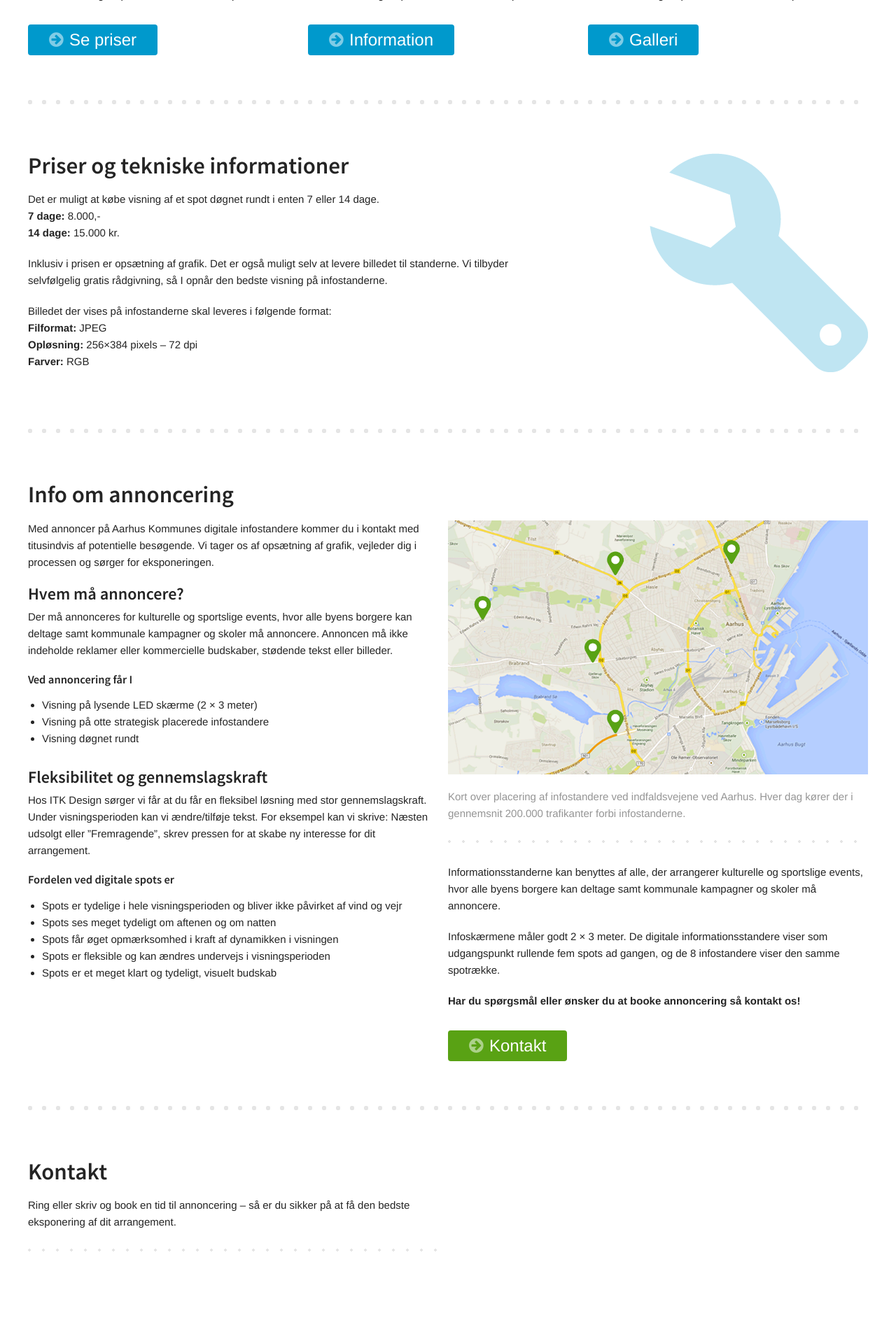
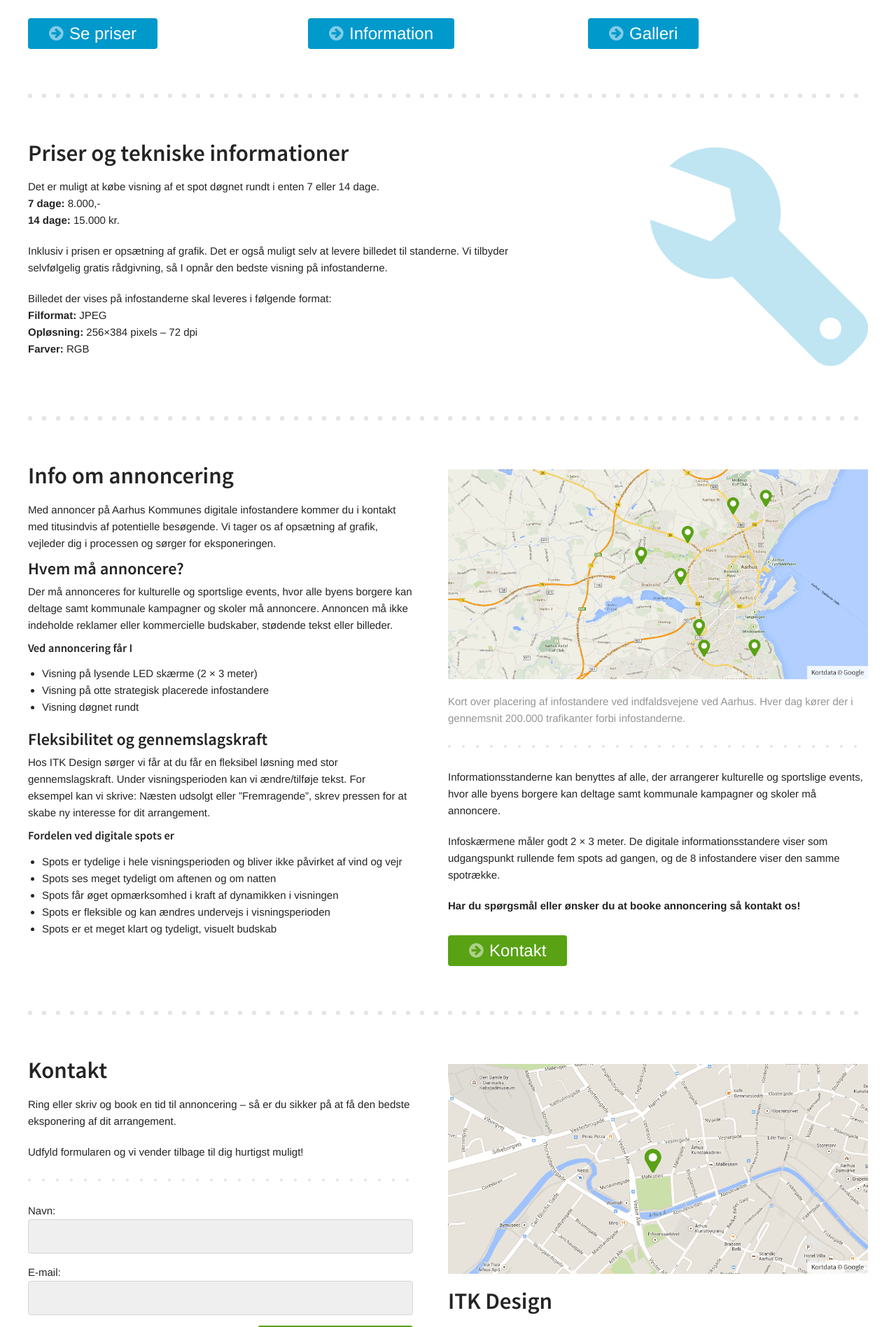
Before and after one commit to AHNDK/infostanderaarhus, a PHP site: page / in a window 1280 px wide. Shown: the part 783-2680 px from the top of the page at 70% size. Before the commit the page ends 2572 px from the top, so only its background shows below. Run offline with PHP 8.4, Linux system fonts and the light colour scheme; some web fonts are replaced.

Commit message:
Added images, added contact markup and styling

```diff
--- a/css/infostanderaarhus.styles.css
+++ b/css/infostanderaarhus.styles.css
@@ -620,46 +620,15 @@ ul li {
  *
  * @author magnify
  */
-/* line 10, ../sass/framework/_forms.scss */
+/* line 9, ../sass/framework/_forms.scss */
 input,
-textarea,
-select {
+textarea {
   font-family: "Source Sans Pro", "Helvetica Neue", Helvetica, "Lucida Sans Unicode", Arial, sans-serif;
   font-size: 100%;
   letter-spacing: 1px;
 }
 
-/* line 16, ../sass/framework/_forms.scss */
-select {
-  -webkit-transition: all 0.15s linear;
-  -moz-transition: all 0.15s linear;
-  -o-transition: all 0.15s linear;
-  transition: all 0.15s linear;
-  -webkit-border-radius: 8px;
-  -moz-border-radius: 8px;
-  -ms-border-radius: 8px;
-  -o-border-radius: 8px;
-  border-radius: 8px;
-  -webkit-box-sizing: border-box;
-  -moz-box-sizing: border-box;
-  box-sizing: border-box;
-  background-image: -webkit-gradient(linear, 50% 0%, 50% 100%, color-stop(0%, #efefef), color-stop(100%, #fbfbfb));
-  background-image: -webkit-linear-gradient(#efefef, #fbfbfb);
-  background-image: -moz-linear-gradient(#efefef, #fbfbfb);
-  background-image: -o-linear-gradient(#efefef, #fbfbfb);
-  background-image: linear-gradient(#efefef, #fbfbfb);
-  border: 1px solid #d5d5d5;
-  padding: 8px;
-}
-
-/* line 27, ../sass/framework/_forms.scss */
-select:not([multiple="multiple"]) {
-  height: 36px;
-  /* Required for setting height in webkit browsers on mac */
-  -webkit-appearance: menulist-button;
-}
-
-/* line 43, ../sass/framework/_forms.scss */
+/* line 25, ../sass/framework/_forms.scss */
 input[type="text"],
 input[type="password"],
 input[type="date"],
@@ -683,16 +652,17 @@ textarea {
   -webkit-box-sizing: border-box;
   -moz-box-sizing: border-box;
   box-sizing: border-box;
-  background-color: white;
-  border: 1px solid rgba(0, 0, 0, 0.4);
+  border: 1px solid #d5d5d5;
   display: block;
+  margin-bottom: 15px;
+  min-height: 15px;
+  min-width: 100%;
+  padding: 15px;
+  background-color: #efefef;
   font-family: "Source Sans Pro", "Helvetica Neue", Helvetica, "Lucida Sans Unicode", Arial, sans-serif;
   font-size: 100%;
-  min-height: 15px;
-  margin-bottom: 15px;
-  padding: 15px;
 }
-/* line 58, ../sass/framework/_forms.scss */
+/* line 41, ../sass/framework/_forms.scss */
 input[type="text"]:focus,
 input[type="password"]:focus,
 input[type="date"]:focus,
@@ -704,11 +674,11 @@ input[type="tel"]:focus,
 input[type="time"]:focus,
 input[type="url"]:focus,
 textarea:focus {
+  border: 1px solid #5d1a09;
   background-color: #f7f7f7;
-  border: 1px solid #5d1a09;
   color: black;
 }
-/* line 64, ../sass/framework/_forms.scss */
+/* line 48, ../sass/framework/_forms.scss */
 input[type="text"][disabled],
 input[type="password"][disabled],
 input[type="date"][disabled],
@@ -723,8 +693,8 @@ textarea[disabled] {
   -webkit-box-shadow: 0 0 0;
   -moz-box-shadow: 0 0 0;
   box-shadow: 0 0 0;
+  border: 1px solid #efefef;
   background-color: #fbfbfb;
-  border: 1px solid #efefef;
 }
 
 /**
@@ -734,36 +704,45 @@ textarea[disabled] {
  */
 /* Base button */
 /* line 9, ../sass/framework/_buttons.scss */
-.contact-box--link, .info--link, .focus-box--link {
+.contact-box--link, .info--link, .contact-form--button, .focus-box--link {
   -webkit-border-radius: 4px;
   -moz-border-radius: 4px;
   -ms-border-radius: 4px;
   -o-border-radius: 4px;
   border-radius: 4px;
+  border: 0;
   display: inline-block;
   line-height: 1;
+  color: white;
 }
-/* line 17, ../sass/framework/_buttons.scss */
-.contact-box--link:link, .info--link:link, .focus-box--link:link, .contact-box--link:visited
+/* line 20, ../sass/framework/_buttons.scss */
+.contact-box--link:link, .info--link:link, .contact-form--button:link, .focus-box--link:link, .contact-box--link:visited
 .contact-box--link:hover, .info--link:visited
+.contact-box--link:hover, .contact-form--button:visited
 .contact-box--link:hover, .focus-box--link:visited
 .contact-box--link:hover, .contact-box--link:visited
 .info--link:hover, .info--link:visited
+.info--link:hover, .contact-form--button:visited
 .info--link:hover, .focus-box--link:visited
 .info--link:hover, .contact-box--link:visited
+.contact-form--button:hover, .info--link:visited
+.contact-form--button:hover, .contact-form--button:visited
+.contact-form--button:hover, .focus-box--link:visited
+.contact-form--button:hover, .contact-box--link:visited
 .focus-box--link:hover, .info--link:visited
+.focus-box--link:hover, .contact-form--button:visited
 .focus-box--link:hover, .focus-box--link:visited
 .focus-box--link:hover {
   color: white;
   text-decoration: none;
 }
-/* line 22, ../sass/framework/_buttons.scss */
-.contact-box--link [class^="icon-"], .info--link [class^="icon-"], .focus-box--link [class^="icon-"] {
+/* line 25, ../sass/framework/_buttons.scss */
+.contact-box--link [class^="icon-"], .info--link [class^="icon-"], .contact-form--button [class^="icon-"], .focus-box--link [class^="icon-"] {
   margin-right: 5px;
   color: rgba(255, 255, 255, 0.5);
 }
 
-/* line 29, ../sass/framework/_buttons.scss */
+/* line 32, ../sass/framework/_buttons.scss */
 .contact-box--link {
   padding-top: 15px;
   padding-right: 40px;
@@ -772,8 +751,8 @@ textarea[disabled] {
   font-size: 220%;
 }
 
-/* line 38, ../sass/framework/_buttons.scss */
-.focus-box--link, .info--link {
+/* line 41, ../sass/framework/_buttons.scss */
+.focus-box--link, .info--link, .contact-form--button {
   padding-top: 10px;
   padding-right: 30px;
   padding-bottom: 10px;
@@ -782,35 +761,35 @@ textarea[disabled] {
 }
 
 /* Action button */
-/* line 48, ../sass/framework/_buttons.scss */
-.contact-box--link, .info--link {
+/* line 51, ../sass/framework/_buttons.scss */
+.contact-box--link, .info--link, .contact-form--button {
   background-color: #59a214;
 }
-/* line 54, ../sass/framework/_buttons.scss */
-.contact-box--link:focus, .info--link:focus, .contact-box--link:hover, .info--link:hover {
+/* line 57, ../sass/framework/_buttons.scss */
+.contact-box--link:focus, .info--link:focus, .contact-form--button:focus, .contact-box--link:hover, .info--link:hover, .contact-form--button:hover {
   background-color: #65b917;
 }
-/* line 58, ../sass/framework/_buttons.scss */
-.contact-box--link:active, .info--link:active {
+/* line 61, ../sass/framework/_buttons.scss */
+.contact-box--link:active, .info--link:active, .contact-form--button:active {
   background-color: #4d8b11;
 }
 
 /* Link button */
-/* line 65, ../sass/framework/_buttons.scss */
+/* line 68, ../sass/framework/_buttons.scss */
 .focus-box--link {
   background-color: #0099cc;
 }
-/* line 71, ../sass/framework/_buttons.scss */
+/* line 74, ../sass/framework/_buttons.scss */
 .focus-box--link:focus, .focus-box--link:hover {
   background-color: #00ace6;
 }
-/* line 75, ../sass/framework/_buttons.scss */
+/* line 78, ../sass/framework/_buttons.scss */
 .focus-box--link:active {
   background-color: #0086b3;
 }
 
 /* Don't use native buttons on iOS */
-/* line 83, ../sass/framework/_buttons.scss */
+/* line 86, ../sass/framework/_buttons.scss */
 input[type=submit].button,
 button.button {
   -webkit-appearance: none;
@@ -818,7 +797,7 @@ button.button {
 
 /* Correct FF button padding */
 @-moz-document url-prefix() {
-  /* line 94, ../sass/framework/_buttons.scss */
+  /* line 97, ../sass/framework/_buttons.scss */
   button::-moz-focus-inner,
   input[type="reset"]::-moz-focus-inner,
   input[type="button"]::-moz-focus-inner,
@@ -849,12 +828,23 @@ body:after {
   clear: both;
 }
 
-/* line 13, ../sass/layout/_layout.scss */
+/* line 17, ../sass/layout/_layout.scss */
+h1,
+h2,
+h3,
+h4,
+h5,
+h6 {
+  /* Correct for font line height */
+  margin-top: -9px;
+}
+
+/* line 22, ../sass/layout/_layout.scss */
 figure {
   background: url("/images/dot-small.png") 0 bottom repeat-x;
 }
 
-/* line 17, ../sass/layout/_layout.scss */
+/* line 26, ../sass/layout/_layout.scss */
 figcaption {
   margin-bottom: 30px;
   padding-top: 20px;
@@ -862,14 +852,14 @@ figcaption {
   color: #959595;
 }
 
-/* line 26, ../sass/layout/_layout.scss */
+/* line 35, ../sass/layout/_layout.scss */
 .header--inner, .primary-content--inner, .secondary-content, .prices, .info, .footer {
   max-width: 1200px;
   margin-right: auto;
   margin-left: auto;
 }
 
-/* line 33, ../sass/layout/_layout.scss */
+/* line 42, ../sass/layout/_layout.scss */
 .header {
   float: left;
   width: 100%;
@@ -889,12 +879,12 @@ figcaption {
   background: rgba(255, 255, 255, 0.75) url("/images/header-colors.png") left bottom repeat-x;
 }
 
-/* line 39, ../sass/layout/_layout.scss */
+/* line 48, ../sass/layout/_layout.scss */
 .header--inner {
   min-height: 80px;
 }
 
-/* line 45, ../sass/layout/_layout.scss */
+/* line 54, ../sass/layout/_layout.scss */
 .logo {
   float: left;
   width: 50%;
@@ -916,7 +906,7 @@ figcaption {
   margin-top: 15px;
 }
 
-/* line 52, ../sass/layout/_layout.scss */
+/* line 61, ../sass/layout/_layout.scss */
 .navigation {
   float: right;
   width: 50%;
@@ -941,31 +931,31 @@ figcaption {
   text-align: right;
   /* Links in navigation */
 }
-/* line 63, ../sass/layout/_layout.scss */
+/* line 72, ../sass/layout/_layout.scss */
 .navigation a {
   margin-left: 50px;
 }
-/* line 67, ../sass/layout/_layout.scss */
+/* line 76, ../sass/layout/_layout.scss */
 .navigation a:link {
   color: gray;
   text-decoration: none;
 }
-/* line 72, ../sass/layout/_layout.scss */
+/* line 81, ../sass/layout/_layout.scss */
 .navigation a:visited {
   color: #404040;
 }
-/* line 76, ../sass/layout/_layout.scss */
+/* line 85, ../sass/layout/_layout.scss */
 .navigation a:hover {
   color: #007aa3;
 }
-/* line 80, ../sass/layout/_layout.scss */
+/* line 89, ../sass/layout/_layout.scss */
 .navigation a:focus {
   color: #0099cc;
 }
 
 /* Primary content
    ========================================================================== */
-/* line 89, ../sass/layout/_layout.scss */
+/* line 98, ../sass/layout/_layout.scss */
 .primary-content {
   clear: both;
   -webkit-background-size: cover;
@@ -978,7 +968,7 @@ figcaption {
   background-repeat: no-repeat;
 }
 
-/* line 104, ../sass/layout/_layout.scss */
+/* line 113, ../sass/layout/_layout.scss */
 .primary-content--image {
   display: inline-block;
   margin-top: 50px;
@@ -986,7 +976,7 @@ figcaption {
 
 /* Contact box
    ========================================================================== */
-/* line 113, ../sass/layout/_layout.scss */
+/* line 122, ../sass/layout/_layout.scss */
 .contact-box--content {
   -webkit-box-sizing: border-box;
   -moz-box-sizing: border-box;
@@ -999,18 +989,18 @@ figcaption {
   vertical-align: top;
 }
 
-/* line 125, ../sass/layout/_layout.scss */
+/* line 134, ../sass/layout/_layout.scss */
 .contact-box--heading {
   font-size: 300%;
 }
 
-/* line 129, ../sass/layout/_layout.scss */
+/* line 138, ../sass/layout/_layout.scss */
 .contact-box--lead {
   margin-bottom: 20px;
   font-size: 160%;
 }
 
-/* line 135, ../sass/layout/_layout.scss */
+/* line 144, ../sass/layout/_layout.scss */
 .contact-box--text {
   margin-bottom: 30px;
   font-family: "Source Sans Pro Light";
@@ -1019,7 +1009,7 @@ figcaption {
 
 /* Secondary content
    ========================================================================== */
-/* line 151, ../sass/layout/_layout.scss */
+/* line 160, ../sass/layout/_layout.scss */
 .secondary-content {
   clear: both;
   *position: relative;
@@ -1040,7 +1030,7 @@ figcaption {
 
 /* Focus boxes
    ========================================================================== */
-/* line 166, ../sass/layout/_layout.scss */
+/* line 175, ../sass/layout/_layout.scss */
 .focus-box--first {
   float: left;
   width: 33.33333%;
@@ -1059,7 +1049,7 @@ figcaption {
   _overflow-y: visible;
 }
 
-/* line 170, ../sass/layout/_layout.scss */
+/* line 179, ../sass/layout/_layout.scss */
 .focus-box--second {
   float: left;
   width: 33.33333%;
@@ -1078,7 +1068,7 @@ figcaption {
   _overflow-y: visible;
 }
 
-/* line 174, ../sass/layout/_layout.scss */
+/* line 183, ../sass/layout/_layout.scss */
 .focus-box--third {
   float: right;
   width: 33.33333%;
@@ -1097,7 +1087,7 @@ figcaption {
   _overflow-y: visible;
 }
 
-/* line 180, ../sass/layout/_layout.scss */
+/* line 189, ../sass/layout/_layout.scss */
 .focus-box--first,
 .focus-box--second,
 .focus-box--third {
@@ -1105,21 +1095,21 @@ figcaption {
   padding-left: 0;
 }
 
-/* line 185, ../sass/layout/_layout.scss */
+/* line 194, ../sass/layout/_layout.scss */
 .focus-box--content {
   margin-bottom: 30px;
 }
 
 /* Prices
    ========================================================================== */
-/* line 198, ../sass/layout/_layout.scss */
+/* line 207, ../sass/layout/_layout.scss */
 .prices {
   margin-bottom: 70px;
   padding-bottom: 70px;
   background: url("/images/dot-large.png") 0 bottom repeat-x;
 }
 
-/* line 207, ../sass/layout/_layout.scss */
+/* line 216, ../sass/layout/_layout.scss */
 .prices--inner {
   *position: relative;
   *zoom: 1;
@@ -1135,12 +1125,12 @@ figcaption {
   clear: both;
 }
 
-/* line 213, ../sass/layout/_layout.scss */
+/* line 222, ../sass/layout/_layout.scss */
 .prices--heading {
   font-size: 220%;
 }
 
-/* line 217, ../sass/layout/_layout.scss */
+/* line 226, ../sass/layout/_layout.scss */
 .prices--content {
   float: left;
   width: 58.33333%;
@@ -1163,7 +1153,7 @@ figcaption {
 
 /* Info
    ========================================================================== */
-/* line 226, ../sass/layout/_layout.scss */
+/* line 235, ../sass/layout/_layout.scss */
 .info {
   *position: relative;
   *zoom: 1;
@@ -1181,12 +1171,12 @@ figcaption {
   clear: both;
 }
 
-/* line 236, ../sass/layout/_layout.scss */
+/* line 245, ../sass/layout/_layout.scss */
 .info--heading {
   font-size: 220%;
 }
 
-/* line 240, ../sass/layout/_layout.scss */
+/* line 249, ../sass/layout/_layout.scss */
 .info--content-primary {
   float: left;
   width: 50%;
@@ -1205,18 +1195,18 @@ figcaption {
   _overflow-y: visible;
   padding-left: 0;
   padding-right: 0;
-  padding-right: 20px;
+  padding-right: 50px;
 }
-/* line 246, ../sass/layout/_layout.scss */
+/* line 255, ../sass/layout/_layout.scss */
 .info--content-primary .info--list {
   margin-bottom: 30px;
 }
-/* line 250, ../sass/layout/_layout.scss */
+/* line 259, ../sass/layout/_layout.scss */
 .info--content-primary li {
   list-style: disc;
 }
 
-/* line 255, ../sass/layout/_layout.scss */
+/* line 264, ../sass/layout/_layout.scss */
 .info--content-secondary {
   float: right;
   width: 50%;
@@ -1237,17 +1227,18 @@ figcaption {
   padding-right: 0;
 }
 
-/* line 260, ../sass/layout/_layout.scss */
+/* line 269, ../sass/layout/_layout.scss */
 .info--emphasized {
   margin-bottom: 30px;
 }
 
 /* Footer
    ========================================================================== */
-/* line 275, ../sass/layout/_layout.scss */
+/* line 284, ../sass/layout/_layout.scss */
 .footer {
   *position: relative;
   *zoom: 1;
+  margin-bottom: 70px;
 }
 /* line 46, ../../../../../../../Library/Ruby/Gems/1.8/gems/zen-grids-1.4/stylesheets/zen/_grids.scss */
 .footer:before, .footer:after {
@@ -1259,14 +1250,14 @@ figcaption {
   clear: both;
 }
 
-/* line 280, ../sass/layout/_layout.scss */
+/* line 291, ../sass/layout/_layout.scss */
 .footer--lead {
   background: url("/images/dot-small.png") 0 bottom repeat-x;
   margin-bottom: 30px;
-  padding-bottom: 30px;
+  padding-bottom: 10px;
 }
 
-/* line 287, ../sass/layout/_layout.scss */
+/* line 298, ../sass/layout/_layout.scss */
 .footer--content-primary {
   float: left;
   width: 50%;
@@ -1285,9 +1276,10 @@ figcaption {
   _overflow-y: visible;
   padding-left: 0;
   padding-right: 0;
+  padding-right: 50px;
 }
 
-/* line 292, ../sass/layout/_layout.scss */
+/* line 305, ../sass/layout/_layout.scss */
 .footer--content-secondary {
   float: right;
   width: 50%;
@@ -1308,6 +1300,18 @@ figcaption {
   padding-right: 0;
 }
 
+/* line 310, ../sass/layout/_layout.scss */
+.footer--map {
+  margin-bottom: 30px;
+}
+
+/* Contact form
+   ========================================================================== */
+/* line 318, ../sass/layout/_layout.scss */
+.contact-form--button {
+  float: right;
+}
+
 /**
  * Typography
  *
--- a/index.html
+++ b/index.html
@@ -59,8 +59,8 @@
 </div>
 <div class="prices">
   <div class="prices--inner">
-    <h3 class="prices--heading">Priser og tekniske informationer</h3>
     <div class="prices--content">
+      <h3 class="prices--heading">Priser og tekniske informationer</h3>
       <p>
         Det er muligt at købe visning af et spot døgnet rundt i enten 7 eller 14 dage.<br>
         <strong>7 dage:</strong> 8.000,-<br>
@@ -79,8 +79,8 @@
   </div>
 </div>
 <div class="info">
-  <h3 class="info--heading">Info om annoncering</h3>
   <div class="info--content-primary">
+    <h3 class="info--heading">Info om annoncering</h3>
     <p>
       Med annoncer på Aarhus Kommunes digitale infostandere kommer du i kontakt med titusindvis af potentielle
       besøgende. Vi tager os af opsætning af grafik, vejleder dig i processen og sørger for eksponeringen.
@@ -132,16 +132,33 @@
 <footer class="footer" role="contentinfo">
   <section class="footer--content-primary">
     <h2 class="footer--heading">Kontakt</h2>
-    <p class="footer--lead">
-      Ring eller skriv og book en tid til annoncering – så er du sikker på at få den bedste eksponering af dit
-      arrangement.
-    </p>
+    <div class="footer--lead">
+      <p>
+        Ring eller skriv og book en tid til annoncering – så er du sikker på at få den bedste eksponering af dit
+        arrangement.
+      </p>
+      <p>
+        Udfyld formularen og vi vender tilbage til dig hurtigst muligt!
+      </p>
+    </div>
     <form>
-
+      <label for="navn">Navn:</label>
+      <input type="text" name="navn" class="contact-form--name">
+      <label for="email">E-mail:</label>
+      <input type="email" name="email" class="contact-form--email">
+      <button class="contact-form--button">
+        <i class="icon-arrow-right"></i>
+        Kontakt mig
+      </button>
     </form>
   </section>
   <section class="footer--content-secondary">
-
+    <img src="/images/address-map.png" class="footer--map">
+    <h2>ITK Design</h2>
+    Møllegade 1<br>
+    8000 Aarhus C<br>
+    <strong>E-mail:</strong> <a href="mailto:infostander@aarhus.dk">infostander@aarhus.dk</a><br>
+    <strong>Telefon:</strong> +45 8940 5000
   </section>
 </footer>
 </body>
--- a/sass/framework/_buttons.scss
+++ b/sass/framework/_buttons.scss
@@ -9,8 +9,11 @@
 %base-button {
   @include border-radius(4px);
 
+  border: 0;
   display: inline-block;
   line-height: 1;
+
+  color: $white;
 
   &:link,
   &:visited
--- a/sass/framework/_forms.scss
+++ b/sass/framework/_forms.scss
@@ -6,28 +6,10 @@
 
 
 input,
-textarea,
-select {
+textarea {
   font-family: $font-body;
   font-size: $font-size-reset;
   letter-spacing: 1px;
-}
-
-select {
-  @include transition(all 0.15s linear);
-  @include border-radius(8px);
-  @include box-sizing(border-box);
-  @include background-image(linear-gradient($gray-light, $gray-lighter));
-
-  border: 1px solid $gray;
-  //min-width: 100%;
-  padding: 8px;
-}
-
-select:not([multiple="multiple"]) {
-  height: 36px;
-  /* Required for setting height in webkit browsers on mac */
-  -webkit-appearance: menulist-button;
 }
 
 input[type="text"],
@@ -45,26 +27,29 @@ textarea {
   @include border-radius($base-border-radius);
   @include box-sizing(border-box);
 
-  background-color: $white;
-  border: 1px solid transparentize($black, .6);
+  border: 1px solid $gray;
   display: block;
+  margin-bottom: 15px;
+  min-height: 15px;
+  min-width: 100%;
+  padding: 15px;
+
+  background-color: $gray-light;
   font-family: $font-body;
   font-size: $font-size-reset;
-  min-height: 15px;
-  margin-bottom: 15px;
-  padding: 15px;
-  //min-width: 100%;
 
   &:focus {
+    border: 1px solid darken($red, 15%);
+
     background-color: darken($white, 3%);
-    border: 1px solid darken($red, 15%);
     color: darken($black, 10%);
   }
 
   &[disabled] {
     @include box-shadow(0 0 0);
 
+    border: 1px solid $gray-light;
+
     background-color: lighten($gray-light, 5%);
-    border: 1px solid $gray-light;
   }
 }
--- a/sass/layout/_layout.scss
+++ b/sass/layout/_layout.scss
@@ -9,6 +9,15 @@ body {
   @include zen-grid-container();
 }
 
+h1,
+h2,
+h3,
+h4,
+h5,
+h6 {
+  /* Correct for font line height */
+  margin-top: -9px;
+}
 
 figure {
   background: $border-dottet-small;
@@ -241,7 +250,7 @@ figcaption {
   @include zen-grid-item(6, 1);
   @include zen-nested-container();
 
-  padding-right: 20px;
+  padding-right: 50px;
 
   .info--list {
     margin-bottom: 30px;
@@ -275,21 +284,40 @@ figcaption {
 .footer {
   @include zen-grid-container();
   @extend %layout-wrapper;
+
+  margin-bottom: 70px;
 }
 
 .footer--lead {
   background: $border-dottet-small;
 
   margin-bottom: 30px;
-  padding-bottom: 30px;
+  padding-bottom: 10px;
 }
 
 .footer--content-primary {
   @include zen-grid-item(6, 1);
   @include zen-nested-container();
+
+  padding-right: 50px;
 }
 
 .footer--content-secondary {
   @include zen-grid-item(6, 1, right);
   @include zen-nested-container();
 }
+
+.footer--map {
+  margin-bottom: 30px;
+}
+
+
+/* Contact form
+   ========================================================================== */
+
+.contact-form--button {
+  @extend %action-button;
+  @extend %button-small;
+
+  float: right;
+}
```
Also changed, not shown: images/address-map.png (added), images/infostandere-placering.png.
